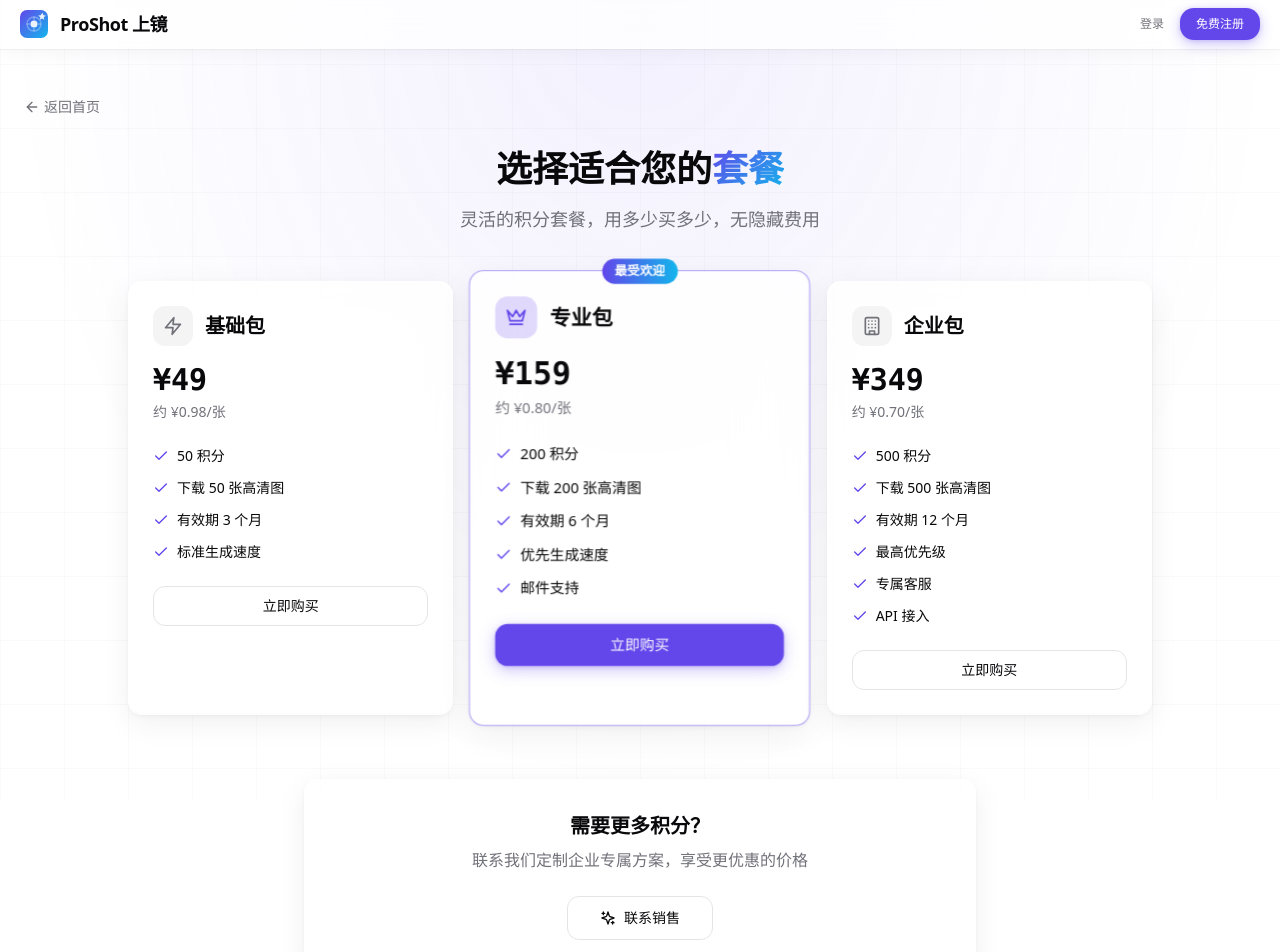
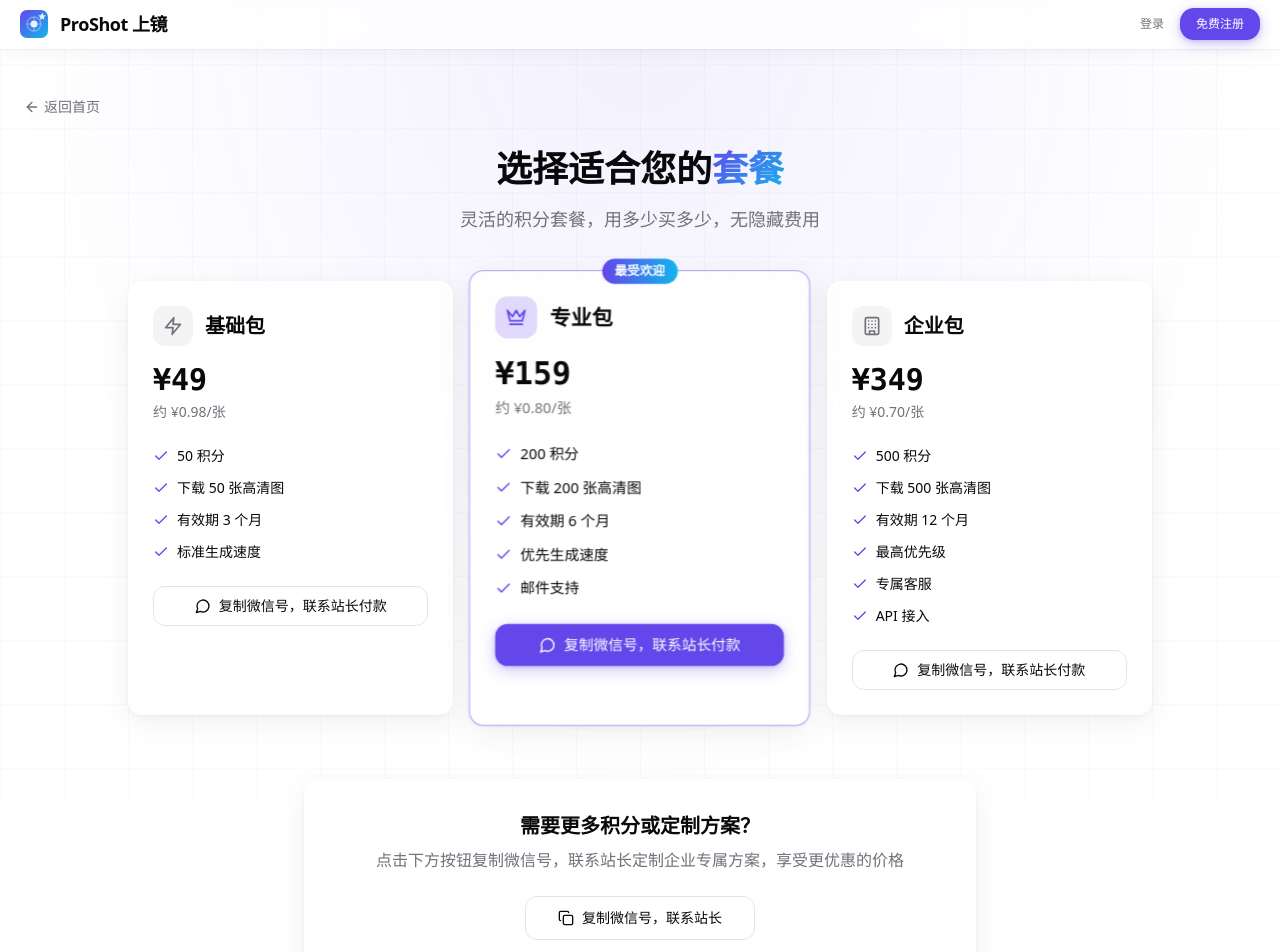
Before and after one commit to Zhang-Yiqian/proshot, a Next.js app: page /pricing in a window 1280 px wide. Shown: the top 952 px of the page. Built offline with nearby package versions, Linux system fonts and the light colour scheme; no server answers.

Commit message:
✨ feat(pricing): 替换购买按钮为复制微信号功能，联系方式通过服务端 API 下发

```diff
--- /dev/null
+++ b/app/api/contact/route.ts
@@ -0,0 +1,43 @@
+import { NextRequest, NextResponse } from 'next/server'
+
+// 简单的内存频率限制：每个 IP 每分钟最多请求 5 次
+const rateLimitMap = new Map<string, { count: number; resetAt: number }>()
+
+function checkRateLimit(ip: string): boolean {
+  const now = Date.now()
+  const entry = rateLimitMap.get(ip)
+
+  if (!entry || now > entry.resetAt) {
+    rateLimitMap.set(ip, { count: 1, resetAt: now + 60_000 })
+    return true
+  }
+
+  if (entry.count >= 5) return false
+
+  entry.count++
+  return true
+}
+
+export async function GET(request: NextRequest) {
+  const ip =
+    request.headers.get('x-forwarded-for')?.split(',')[0].trim() ??
+    request.headers.get('x-real-ip') ??
+    'unknown'
+
+  if (!checkRateLimit(ip)) {
+    return NextResponse.json(
+      { success: false, error: '请求过于频繁，请稍后再试' },
+      { status: 429 }
+    )
+  }
+
+  const contact = process.env.CONTACT_WECHAT
+  if (!contact) {
+    return NextResponse.json(
+      { success: false, error: '联系方式未配置' },
+      { status: 500 }
+    )
+  }
+
+  return NextResponse.json({ success: true, wechat: contact })
+}
--- a/app/pricing/page.tsx
+++ b/app/pricing/page.tsx
@@ -1,11 +1,13 @@
 'use client'
 
-import { Check, Sparkles, ArrowLeft, Zap, Crown, Building } from 'lucide-react'
+import { Check, Sparkles, ArrowLeft, Zap, Crown, Building, MessageCircle, Copy, CheckCheck } from 'lucide-react'
 import { Button } from '@/components/ui/button'
 import { Header } from '@/components/layout/header'
 import { Footer } from '@/components/layout/footer'
 import Link from 'next/link'
 import { cn } from '@/lib/utils'
+import { useState } from 'react'
+
 
 const PRICING_PLANS = [
   {
@@ -38,6 +40,30 @@ const PRICING_PLANS = [
 ]
 
 export default function PricingPage() {
+  const [copiedId, setCopiedId] = useState<string | null>(null)
+  const [loadingId, setLoadingId] = useState<string | null>(null)
+  const [errorMsg, setErrorMsg] = useState<string | null>(null)
+
+  const handleCopyContact = async (id: string) => {
+    setLoadingId(id)
+    setErrorMsg(null)
+    try {
+      const res = await fetch('/api/contact')
+      const data = await res.json()
+      if (!res.ok || !data.success) {
+        setErrorMsg(data.error ?? '获取联系方式失败，请稍后重试')
+        return
+      }
+      await navigator.clipboard.writeText(data.wechat)
+      setCopiedId(id)
+      setTimeout(() => setCopiedId(null), 2500)
+    } catch {
+      setErrorMsg('网络错误，请稍后重试')
+    } finally {
+      setLoadingId(null)
+    }
+  }
+
   return (
     <div className="flex min-h-screen flex-col">
       <Header />
@@ -62,6 +88,13 @@ export default function PricingPage() {
               灵活的积分套餐，用多少买多少，无隐藏费用
             </p>
           </div>
+
+          {/* 错误提示 */}
+          {errorMsg && (
+            <div className="max-w-5xl mx-auto mb-4 px-4 py-3 rounded-lg bg-destructive/10 text-destructive text-sm text-center">
+              {errorMsg}
+            </div>
+          )}
 
           {/* 价格卡片 */}
           <div className="grid gap-6 md:grid-cols-3 max-w-5xl mx-auto">
@@ -113,12 +146,29 @@ export default function PricingPage() {
                 {/* 购买按钮 */}
                 <Button
                   className={cn(
-                    "w-full",
+                    "w-full gap-2",
                     plan.popular && "btn-glow"
                   )}
                   variant={plan.popular ? 'default' : 'outline'}
+                  disabled={loadingId === plan.name}
+                  onClick={() => handleCopyContact(plan.name)}
                 >
-                  立即购买
+                  {copiedId === plan.name ? (
+                    <>
+                      <CheckCheck className="h-4 w-4" />
+                      微信号已复制，联系站长付款
+                    </>
+                  ) : loadingId === plan.name ? (
+                    <>
+                      <span className="h-4 w-4 animate-spin rounded-full border-2 border-current border-t-transparent" />
+                      获取中…
+                    </>
+                  ) : (
+                    <>
+                      <MessageCircle className="h-4 w-4" />
+                      复制微信号，联系站长付款
+                    </>
+                  )}
                 </Button>
               </div>
             ))}
@@ -127,13 +177,33 @@ export default function PricingPage() {
           {/* 企业定制 */}
           <div className="mt-16 text-center">
             <div className="glass-card p-8 max-w-2xl mx-auto">
-              <h3 className="text-xl font-semibold mb-2">需要更多积分？</h3>
+              <h3 className="text-xl font-semibold mb-2">需要更多积分或定制方案？</h3>
               <p className="text-muted-foreground mb-6">
-                联系我们定制企业专属方案，享受更优惠的价格
+                点击下方按钮复制微信号，联系站长定制企业专属方案，享受更优惠的价格
               </p>
-              <Button variant="outline" size="lg" className="gap-2">
-                <Sparkles className="h-4 w-4" />
-                联系销售
+              <Button
+                variant="outline"
+                size="lg"
+                className="gap-2"
+                disabled={loadingId === 'enterprise'}
+                onClick={() => handleCopyContact('enterprise')}
+              >
+                {copiedId === 'enterprise' ? (
+                  <>
+                    <CheckCheck className="h-4 w-4" />
+                    微信号已复制，联系站长付款
+                  </>
+                ) : loadingId === 'enterprise' ? (
+                  <>
+                    <span className="h-4 w-4 animate-spin rounded-full border-2 border-current border-t-transparent" />
+                    获取中…
+                  </>
+                ) : (
+                  <>
+                    <Copy className="h-4 w-4" />
+                    复制微信号，联系站长
+                  </>
+                )}
               </Button>
             </div>
           </div>
```
